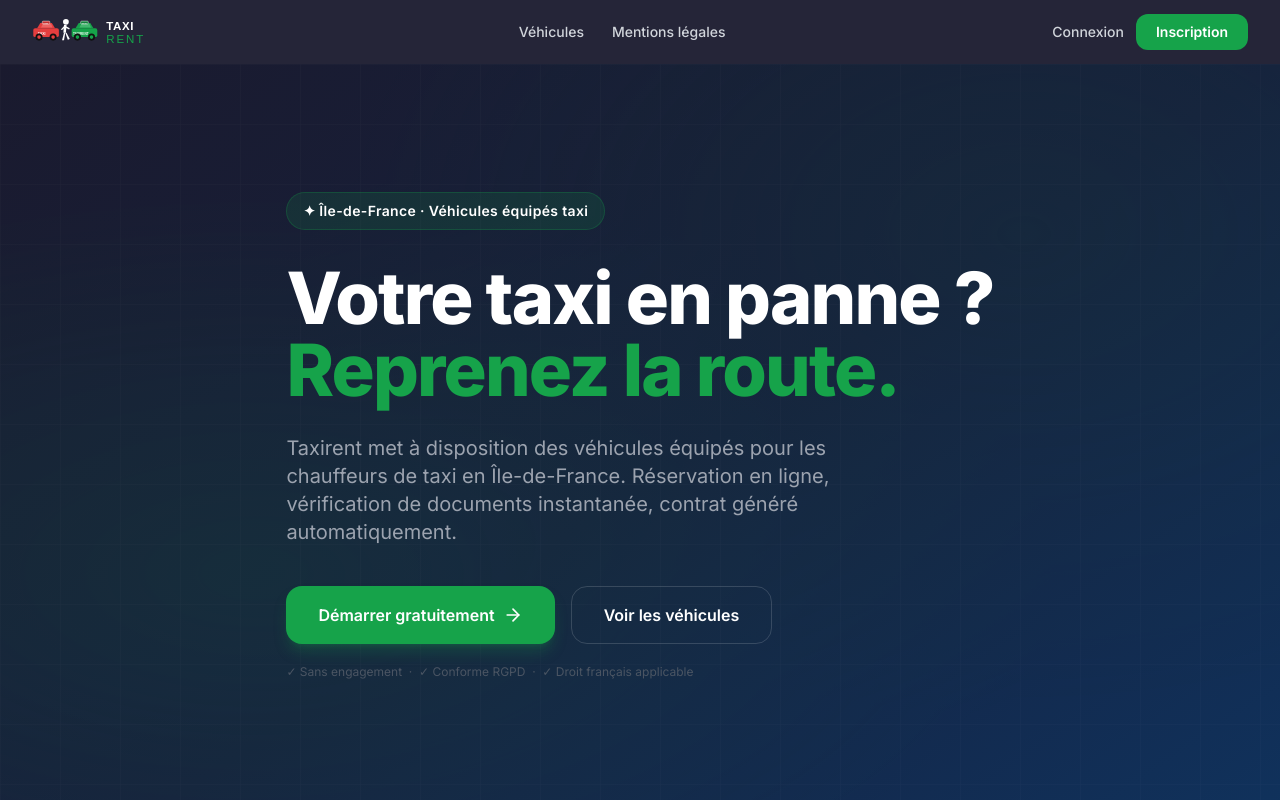
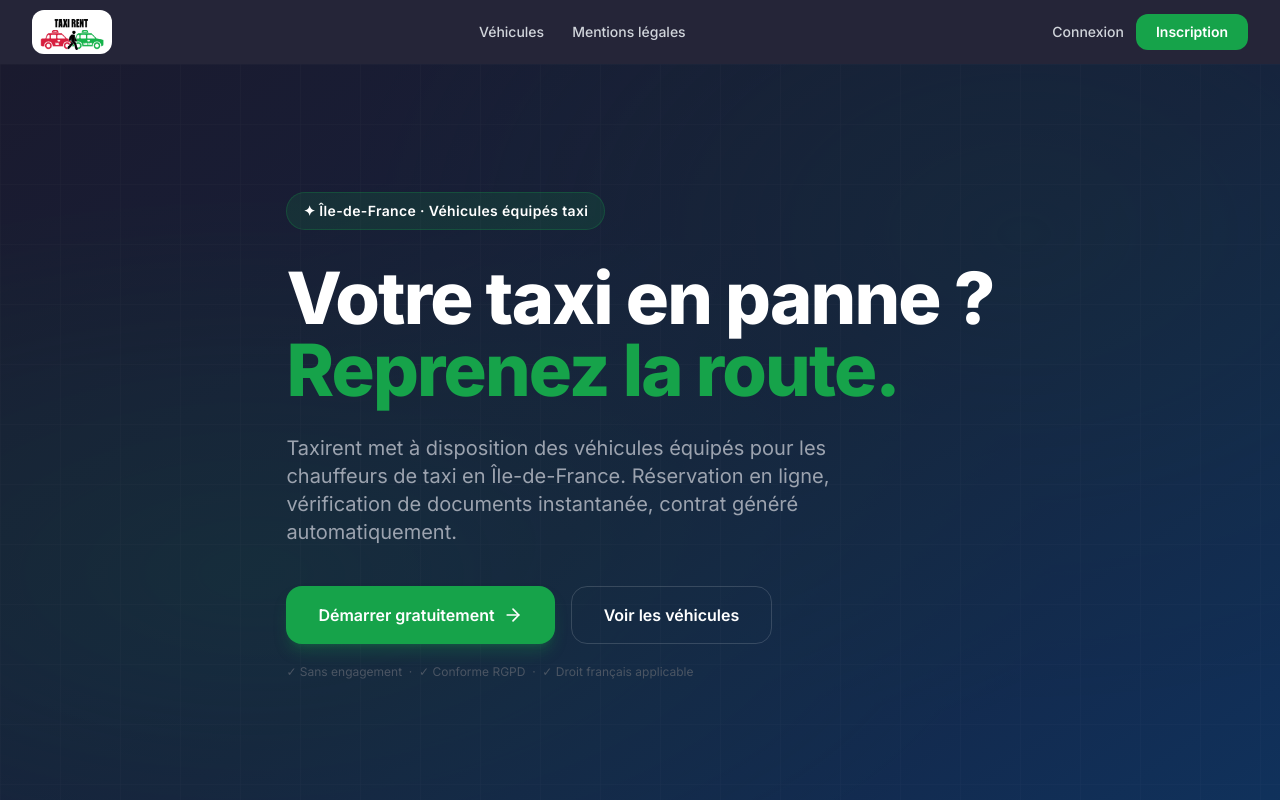
Before and after one commit to elbahijeadam/Taxirent, a Next.js app in the folder frontend/: page / in a window 1280 px wide. Shown: the top 800 px of the page. Built offline with nearby package versions, Linux system fonts and the light colour scheme.

Commit message:
feat: utilise le vrai logo Taxirent PNG dans navbar et footer

```diff
--- a/frontend/src/components/ConditionalShell.tsx
+++ b/frontend/src/components/ConditionalShell.tsx
@@ -54,13 +54,15 @@ function Footer() {
           {/* Brand */}
           <div className="md:col-span-2">
             <Link href="/" className="inline-block mb-5">
-              <Image
-                src="/logo.svg"
-                alt="Taxirent"
-                width={150}
-                height={34}
-                className="h-8 w-auto"
-              />
+              <div className="bg-white rounded-xl px-2 py-1 inline-block">
+                <Image
+                  src="/logo-taxirent.png"
+                  alt="Taxirent"
+                  width={120}
+                  height={40}
+                  className="h-9 w-auto"
+                />
+              </div>
             </Link>
             <p className="text-sm leading-relaxed text-gray-500 max-w-xs mb-6">
               La plateforme SaaS de référence pour la gestion et la mise en relation dans le secteur de la location de véhicules professionnels.
--- a/frontend/src/components/Navbar.tsx
+++ b/frontend/src/components/Navbar.tsx
@@ -52,14 +52,16 @@ export default function Navbar() {
 
           {/* ── Logo ── */}
           <Link href="/" className="flex items-center flex-shrink-0">
-            <Image
-              src="/logo.svg"
-              alt="Taxirent"
-              width={160}
-              height={36}
-              className="h-8 w-auto"
-              priority
-            />
+            <div className="bg-white rounded-xl px-2 py-1">
+              <Image
+                src="/logo-taxirent.png"
+                alt="Taxirent"
+                width={120}
+                height={40}
+                className="h-9 w-auto"
+                priority
+              />
+            </div>
           </Link>
 
           {/* ── Desktop navigation ── */}
```
Also changed, not shown: frontend/public/logo-taxirent.png (added).
